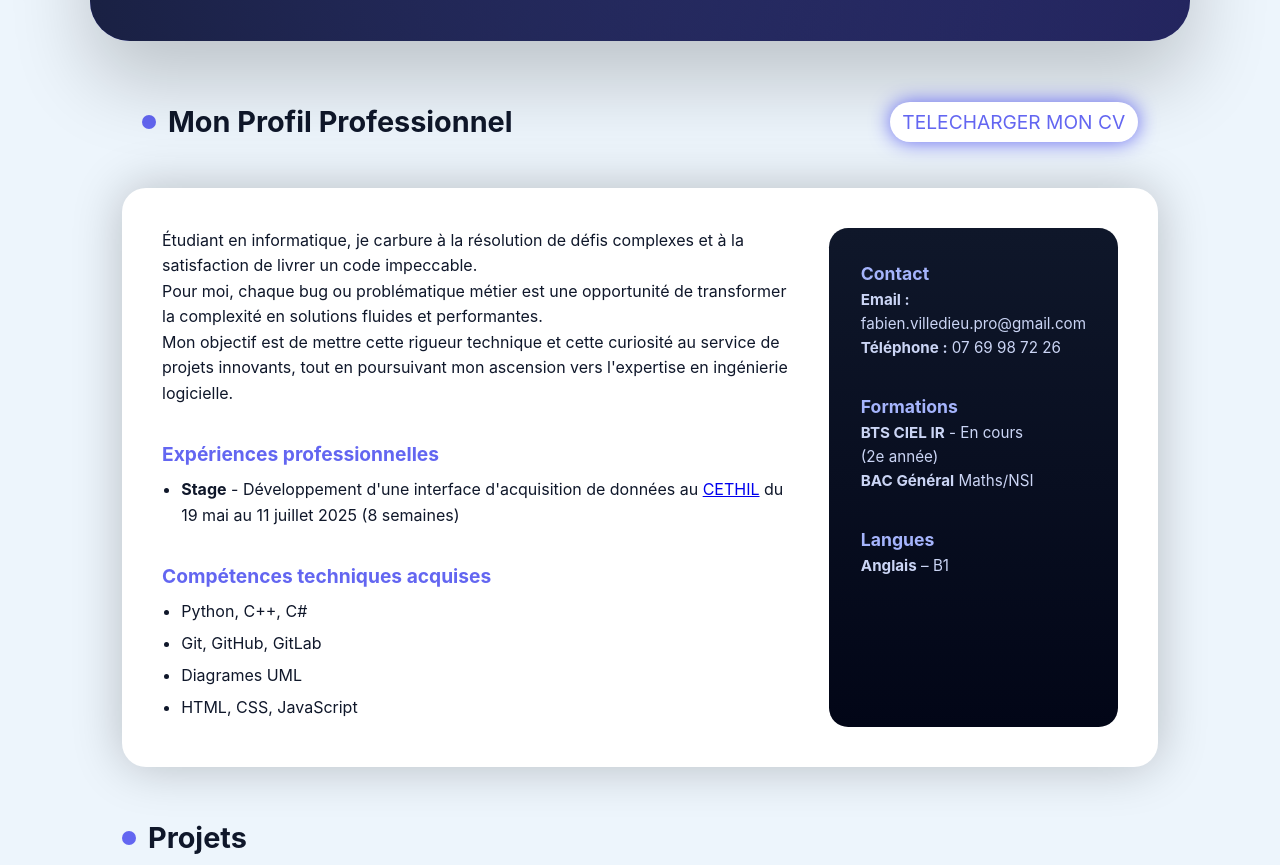
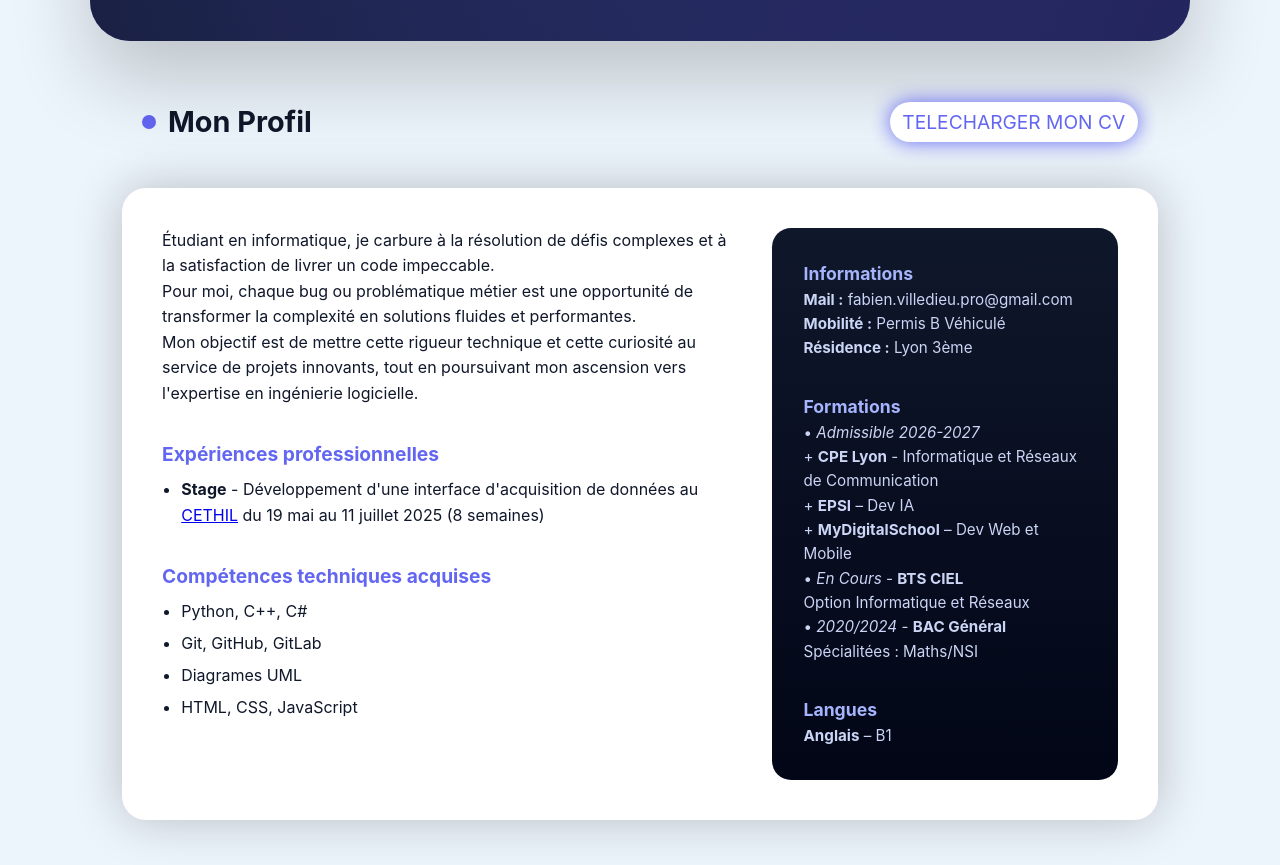
Before and after one commit to VIL-CIEL/vil-ciel.github.io, a plain HTML site: page index.html in a window 1280 px wide. Shown: the part 365-1230 px from the top of the page. Drawn offline with Linux system fonts and the light colour scheme.

Commit message:
Update CV and Site

```diff
--- a/index.html
+++ b/index.html
@@ -16,7 +16,7 @@
       <img src="images/profil.jpeg" alt="Photo de profil" class="hero-avatar" />
       <div class="hero-text">
         <h1>Fabien Villedieu</h1>
-        <p class="hero-role">Développeur Novice • Créatif</p>
+        <p class="hero-role">Étudiant • Développeur Junior</p>
         <p class="hero-tagline">Futur développeur logiciel, je transforme chaque problématique technique en une opportunité d’apprentissage pour repousser sans cesse mes standards de qualité.</p>
         <div class="hero-socials">
           <a href="https://github.com/VIL-CIEL" aria-label="GitHub" target="_blank">
@@ -38,7 +38,7 @@
   <section>
 
     <div class="title">
-      <h2>Mon Profil Professionnel</h2>
+      <h2>Mon Profil</h2>
       <a href="pdf/CV_VILLEDIEU_FABIEN.pdf" download="CV-VILLEDIEU_Fabien.pdf">
         <button class= "title-downloadCV" type="button">TELECHARGER MON CV</button>
       </a>
@@ -73,16 +73,23 @@
 
       <!-- Colonne droite -->
       <div class="cv-side">
+
         <div>
-          <h3>Contact</h3>
-          <p><strong>Email :</strong> fabien.villedieu.pro@gmail.com</p>
-          <p><strong>Téléphone :</strong> 07 69 98 72 26</p>
+          <h3>Informations</h3>
+          <p><strong>Mail :</strong> fabien.villedieu.pro@gmail.com</p>
+          <p><strong>Mobilité :</strong> Permis B Véhiculé</p>
+          <p><strong>Résidence :</strong> Lyon 3ème</p>
         </div>
 
         <div>
           <h3>Formations</h3>
-          <p><strong>BTS CIEL IR</strong> - En cours<br>(2e année)</p>
-          <p><strong>BAC Général</strong> Maths/NSI</p>
+          <p>• <em>Admissible 2026-2027</em>
+            <br>+ <strong>CPE Lyon</strong> - Informatique et Réseaux de Communication
+            <br>+ <strong>EPSI</strong> – Dev IA
+            <br>+ <strong>MyDigitalSchool</strong> – Dev Web et Mobile
+          </p>
+          <p>• <em>En Cours</em> - <strong>BTS CIEL</strong> <br>Option Informatique et Réseaux</p>
+          <p>• <em>2020/2024</em> - <strong>BAC Général</strong> <br>Spécialitées : Maths/NSI</p>
         </div>
 
         <div>
--- a/style/style.css
+++ b/style/style.css
@@ -194,7 +194,7 @@
 
   .cv {
     display: grid;
-    grid-template-columns: 2.5fr 1fr;
+    grid-template-columns: 2fr 1.2fr;
     gap: 2rem;
     background: var(--card);
     padding: 2.5rem;
```
Also changed, not shown: 2 other files.
